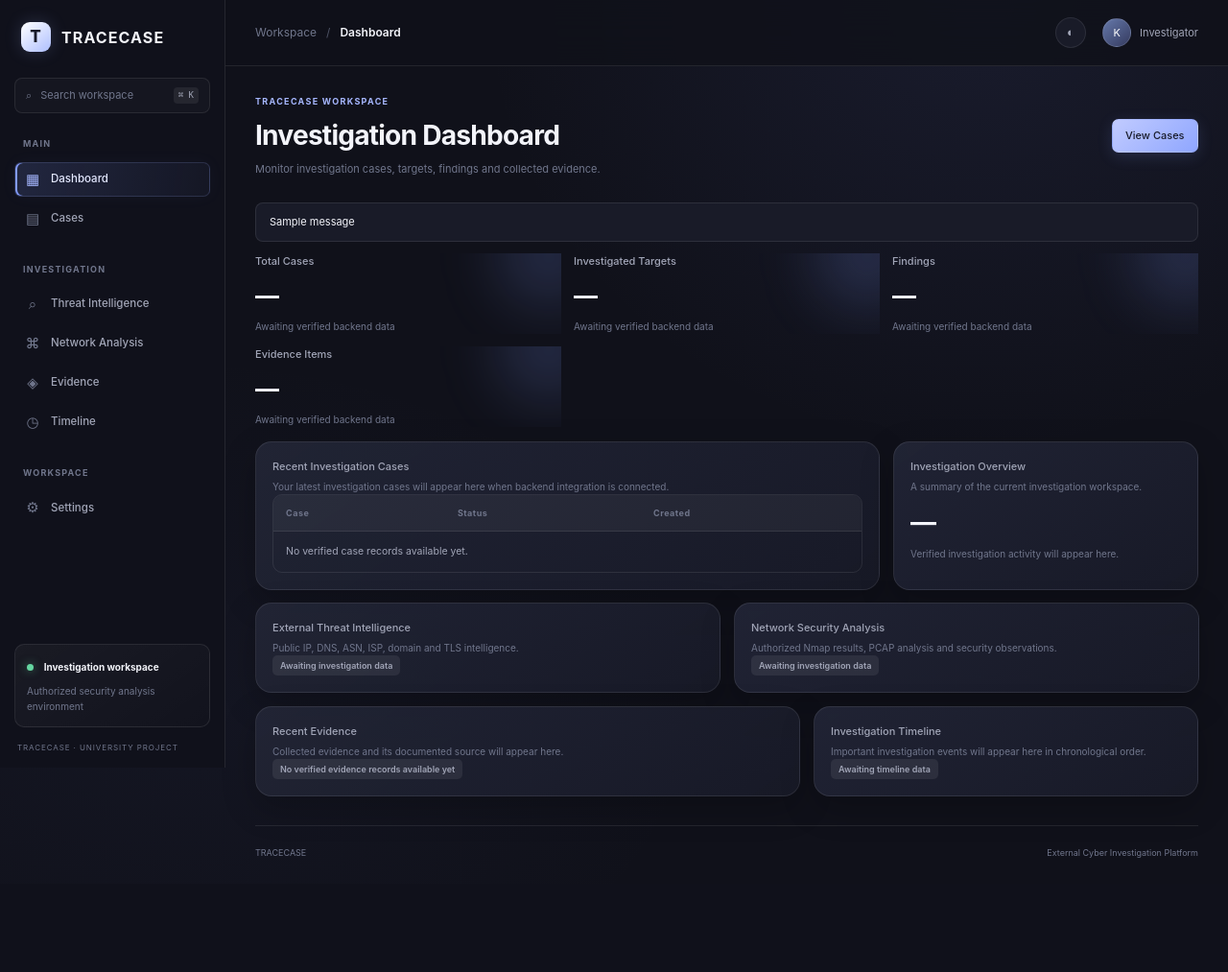
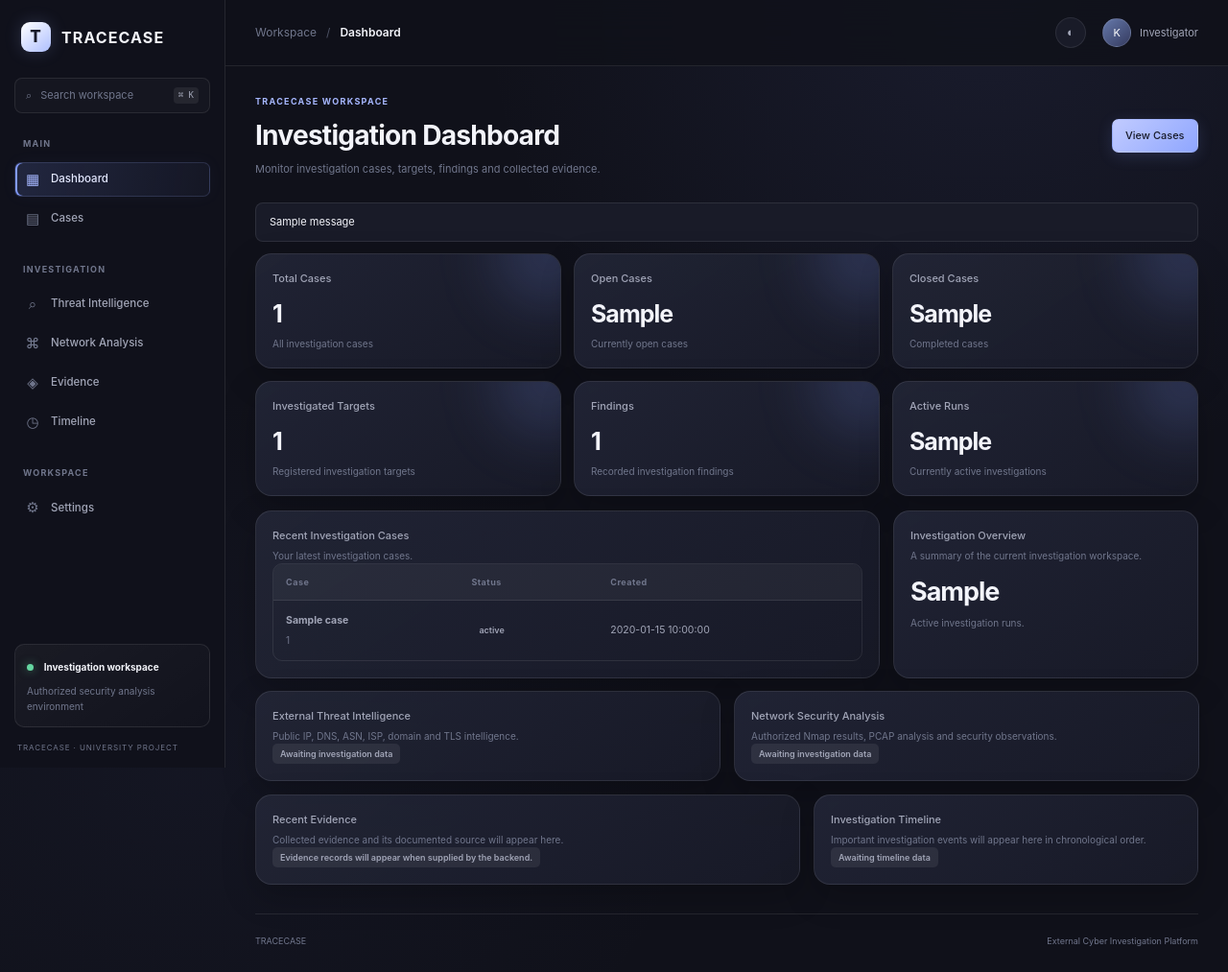
Before and after one commit to zunairashah793-source/TRACECASE, a Python web app: template tracecase/web/templates/dashboard.html in a window 1280 px wide. Shown: the whole page at 96% size. Before the commit the page ends 894 px from the top, so only its background shows below. Run offline with Jinja, Linux system fonts and the light colour scheme; the template is opened without the code that fills it: most values are stand-ins (such as "Sample title", 1, 10 or a date in 2020); one stand-in notice (Sample message) is shown.

Commit message:
Update TRACECASE frontend dashboard and cases templates

```diff
--- a/tracecase/web/static/css/style.css
+++ b/tracecase/web/static/css/style.css
@@ -1009,3 +1009,24 @@ textarea:focus {
         font-size: 23px;
     }
 }
+/* 22. SHARED TEMPLATE COMPONENTS */
+
+.empty {
+    padding: 24px 16px;
+    border: 1px dashed var(--border-light);
+    border-radius: var(--radius-md);
+
+    color: var(--text-muted);
+    background: rgba(255, 255, 255, 0.015);
+
+    font-size: 11px;
+    text-align: center;
+}
+
+.ico {
+    display: inline-block;
+    width: 16px;
+    height: 16px;
+    flex-shrink: 0;
+    vertical-align: middle;
+}
--- /dev/null
+++ b/tracecase/web/templates/_macros.html
@@ -0,0 +1,59 @@
+
+{% macro icon(name) -%}
+<svg class="ico" viewBox="0 0 24 24"
+     fill="none" stroke="currentColor"
+     stroke-width="1.8" stroke-linecap="round"
+     stroke-linejoin="round" aria-hidden="true">
+
+    {% if name == 'grid' %}
+        <rect x="3" y="3" width="7" height="7" rx="1.5"/>
+        <rect x="14" y="3" width="7" height="7" rx="1.5"/>
+        <rect x="3" y="14" width="7" height="7" rx="1.5"/>
+        <rect x="14" y="14" width="7" height="7" rx="1.5"/>
+
+    {% elif name == 'folder' %}
+        <path d="M3 7a2 2 0 0 1 2-2h4l2 2h8a2 2 0 0 1 2 2v8a2 2 0 0 1-2 2H5a2 2 0 0 1-2-2z"/>
+
+    {% elif name == 'alert' %}
+        <path d="M12 3 2 20h20z"/>
+        <path d="M12 10v4M12 17h.01"/>
+
+    {% elif name == 'shield' %}
+        <path d="M12 3 4 6v6c0 5 3.5 8 8 9 4.5-1 8-4 8-9V6z"/>
+        <path d="m9 12 2 2 4-4"/>
+
+    {% elif name == 'file' %}
+        <path d="M6 3h8l4 4v14H6z"/>
+        <path d="M14 3v4h4M9 13h6M9 17h6"/>
+
+    {% elif name == 'search' %}
+        <circle cx="11" cy="11" r="7"/>
+        <path d="m21 21-4.3-4.3"/>
+
+    {% elif name == 'network' %}
+        <circle cx="12" cy="5" r="2"/>
+        <circle cx="5" cy="18" r="2"/>
+        <circle cx="19" cy="18" r="2"/>
+        <path d="m11 7-5 9m7-9 5 9M7 18h10"/>
+
+    {% elif name == 'clock' %}
+        <circle cx="12" cy="12" r="9"/>
+        <path d="M12 7v5l3 2"/>
+
+    {% endif %}
+</svg>
+{%- endmacro %}
+
+
+{% macro pill(value, kind='') -%}
+<span class="status{% if kind %} status-{{ kind }}{% endif %}">
+    {{ value }}
+</span>
+{%- endmacro %}
+
+
+{% macro empty_state(message) -%}
+<div class="empty" role="status">
+    {{ message }}
+</div>
+{%- endmacro %}
--- a/tracecase/web/templates/dashboard.html
+++ b/tracecase/web/templates/dashboard.html
@@ -1,5 +1,7 @@
+
 
 {% extends "base.html" %}
+{% from "_macros.html" import icon, pill, empty_state %}
 
 {% block title %}Dashboard | TRACECASE{% endblock %}
 
@@ -22,28 +24,40 @@ Monitor investigation cases, targets, findings and collected evidence.
 <!-- Dashboard statistics -->
 <div class="stats-grid">
 
-    <article class="stat-card">
+    <article class="card stat-card">
         <div class="card-title">Total Cases</div>
-        <div class="card-value">—</div>
-        <div class="card-description">Awaiting verified backend data</div>
+        <div class="card-value">{{ dashboard_stats.total_cases }}</div>
+        <div class="card-description">All investigation cases</div>
     </article>
 
-    <article class="stat-card">
-        <div class="card-title">Investigated Targets</div>
-        <div class="card-value">—</div>
-        <div class="card-description">Awaiting verified backend data</div>
+    <article class="card stat-card">
+        <div class="card-title">Open Cases</div>
+        <div class="card-value">{{ dashboard_stats.open_cases }}</div>
+        <div class="card-description">Currently open cases</div>
     </article>
 
-    <article class="stat-card">
-        <div class="card-title">Findings</div>
-        <div class="card-value">—</div>
-        <div class="card-description">Awaiting verified backend data</div>
+    <article class="card stat-card">
+        <div class="card-title">Closed Cases</div>
+        <div class="card-value">{{ dashboard_stats.closed_cases }}</div>
+        <div class="card-description">Completed cases</div>
     </article>
 
-    <article class="stat-card">
-        <div class="card-title">Evidence Items</div>
-        <div class="card-value">—</div>
-        <div class="card-description">Awaiting verified backend data</div>
+    <article class="card stat-card">
+        <div class="card-title">Investigated Targets</div>
+        <div class="card-value">{{ dashboard_stats.total_targets }}</div>
+        <div class="card-description">Registered investigation targets</div>
+    </article>
+
+    <article class="card stat-card">
+        <div class="card-title">Findings</div>
+        <div class="card-value">{{ dashboard_stats.total_findings }}</div>
+        <div class="card-description">Recorded investigation findings</div>
+    </article>
+
+    <article class="card stat-card">
+        <div class="card-title">Active Runs</div>
+        <div class="card-value">{{ dashboard_stats.active_runs }}</div>
+        <div class="card-description">Currently active investigations</div>
     </article>
 
 </div>
@@ -56,8 +70,7 @@ Monitor investigation cases, targets, findings and collected evidence.
         <div class="panel-title">Recent Investigation Cases</div>
 
         <p class="card-description">
-            Your latest investigation cases will appear here when
-            backend integration is connected.
+            Your latest investigation cases.
         </p>
 
         <div class="table-container">
@@ -71,11 +84,24 @@ Monitor investigation cases, targets, findings and collected evidence.
                 </thead>
 
                 <tbody>
+                    {% for case in recent_cases %}
+                    <tr>
+                        <td>
+                            <strong>{{ case.title }}</strong>
+                            <div class="card-description">
+                                {{ case.case_id }}
+                            </div>
+                        </td>
+                        <td>{{ pill(case.status, case.status) }}</td>
+                        <td>{{ case.created_at_utc }}</td>
+                    </tr>
+                    {% else %}
                     <tr>
                         <td colspan="3">
-                            No verified case records available yet.
+                            No investigation cases available yet.
                         </td>
                     </tr>
+                    {% endfor %}
                 </tbody>
             </table>
         </div>
@@ -89,10 +115,12 @@ Monitor investigation cases, targets, findings and collected evidence.
             A summary of the current investigation workspace.
         </p>
 
-        <div class="card-value">—</div>
+        <div class="card-value">
+            {{ dashboard_stats.active_runs }}
+        </div>
 
         <p class="card-description">
-            Verified investigation activity will appear here.
+            Active investigation runs.
         </p>
     </section>
 
@@ -104,9 +132,7 @@ Monitor investigation cases, targets, findings and collected evidence.
             Public IP, DNS, ASN, ISP, domain and TLS intelligence.
         </p>
 
-        <div class="status status-neutral">
-            Awaiting investigation data
-        </div>
+        {{ pill("Awaiting investigation data", "neutral") }}
     </section>
 
     <!-- Network analysis -->
@@ -118,9 +144,7 @@ Monitor investigation cases, targets, findings and collected evidence.
             observations.
         </p>
 
-        <div class="status status-neutral">
-            Awaiting investigation data
-        </div>
+        {{ pill("Awaiting investigation data", "neutral") }}
     </section>
 
     <!-- Evidence and timeline -->
@@ -133,7 +157,7 @@ Monitor investigation cases, targets, findings and collected evidence.
         </p>
 
         <div class="status status-neutral">
-            No verified evidence records available yet
+            Evidence records will appear when supplied by the backend.
         </div>
     </section>
 
```
Also changed, not shown: tracecase/web/templates/cases.html (+54 -31 lines).
